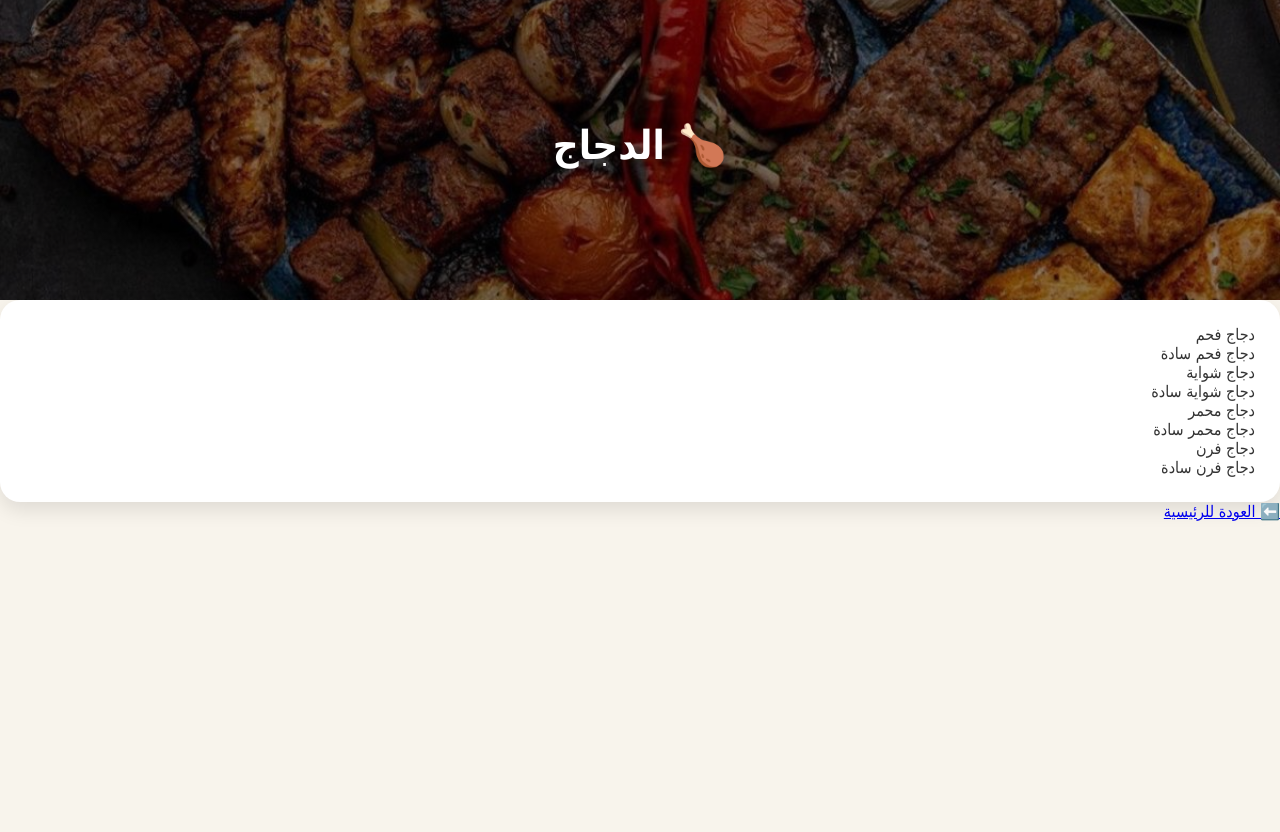
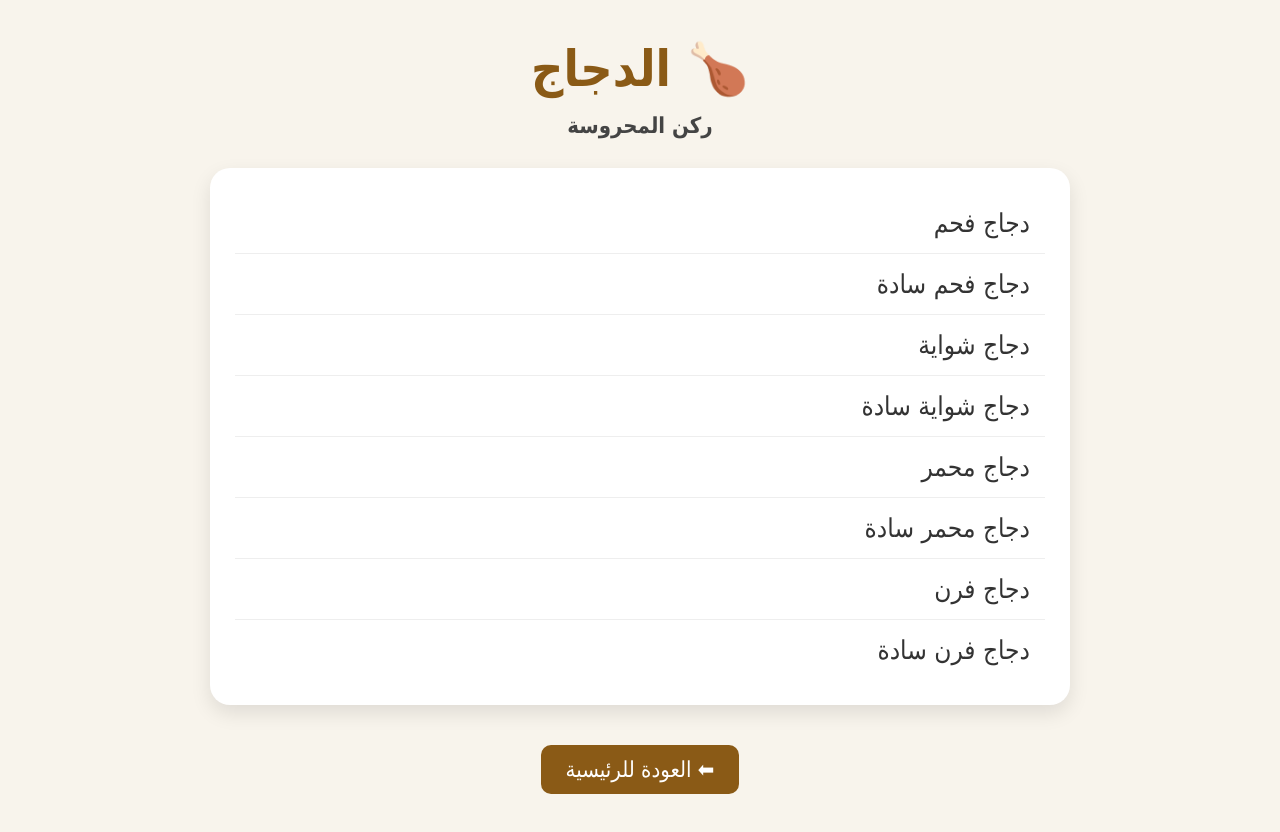
Before and after one commit to Rewan-abdelkader/rokn-mahrousa, a plain HTML site: page dajaj.html in a window 1280 px wide. Before the commit the page ends 800 px from the top, so only its background shows below. Drawn offline with Linux system fonts and the light colour scheme.

Commit message:
Update dajaj.html

```diff
--- a/dajaj.html
+++ b/dajaj.html
@@ -2,49 +2,41 @@
 <html lang="ar" dir="rtl">
 
 <head>
-<meta charset="UTF-8">
-<meta name="viewport" content="width=device-width, initial-scale=1.0">
-<title>الدجاج | ركن المحروسة</title>
+    <meta charset="UTF-8">
+    <meta name="viewport" content="width=device-width, initial-scale=1.0">
+    <title>الدجاج | ركن المحروسة</title>
 
-<link rel="stylesheet" href="../style.css">
-
+    <link rel="stylesheet" href="style.css">
 </head>
 
 <body>
 
-<header class="page-header">
+<div class="menu-page">
 
 <h1>🍗 الدجاج</h1>
 
-</header>
-
-<main>
+<h2>ركن المحروسة</h2>
 
 <div class="menu-list">
 
-<div class="menu-item">دجاج فحم</div>
+<ul>
 
-<div class="menu-item">دجاج فحم سادة</div>
+<li>دجاج فحم</li>
+<li>دجاج فحم سادة</li>
+<li>دجاج شواية</li>
+<li>دجاج شواية سادة</li>
+<li>دجاج محمر</li>
+<li>دجاج محمر سادة</li>
+<li>دجاج فرن</li>
+<li>دجاج فرن سادة</li>
 
-<div class="menu-item">دجاج شواية</div>
-
-<div class="menu-item">دجاج شواية سادة</div>
-
-<div class="menu-item">دجاج محمر</div>
-
-<div class="menu-item">دجاج محمر سادة</div>
-
-<div class="menu-item">دجاج فرن</div>
-
-<div class="menu-item">دجاج فرن سادة</div>
+</ul>
 
 </div>
 
-<a href="../index.html" class="back-btn">
-⬅️ العودة للرئيسية
-</a>
+<a href="index.html" class="back">⬅ العودة للرئيسية</a>
 
-</main>
+</div>
 
 </body>
 
```
